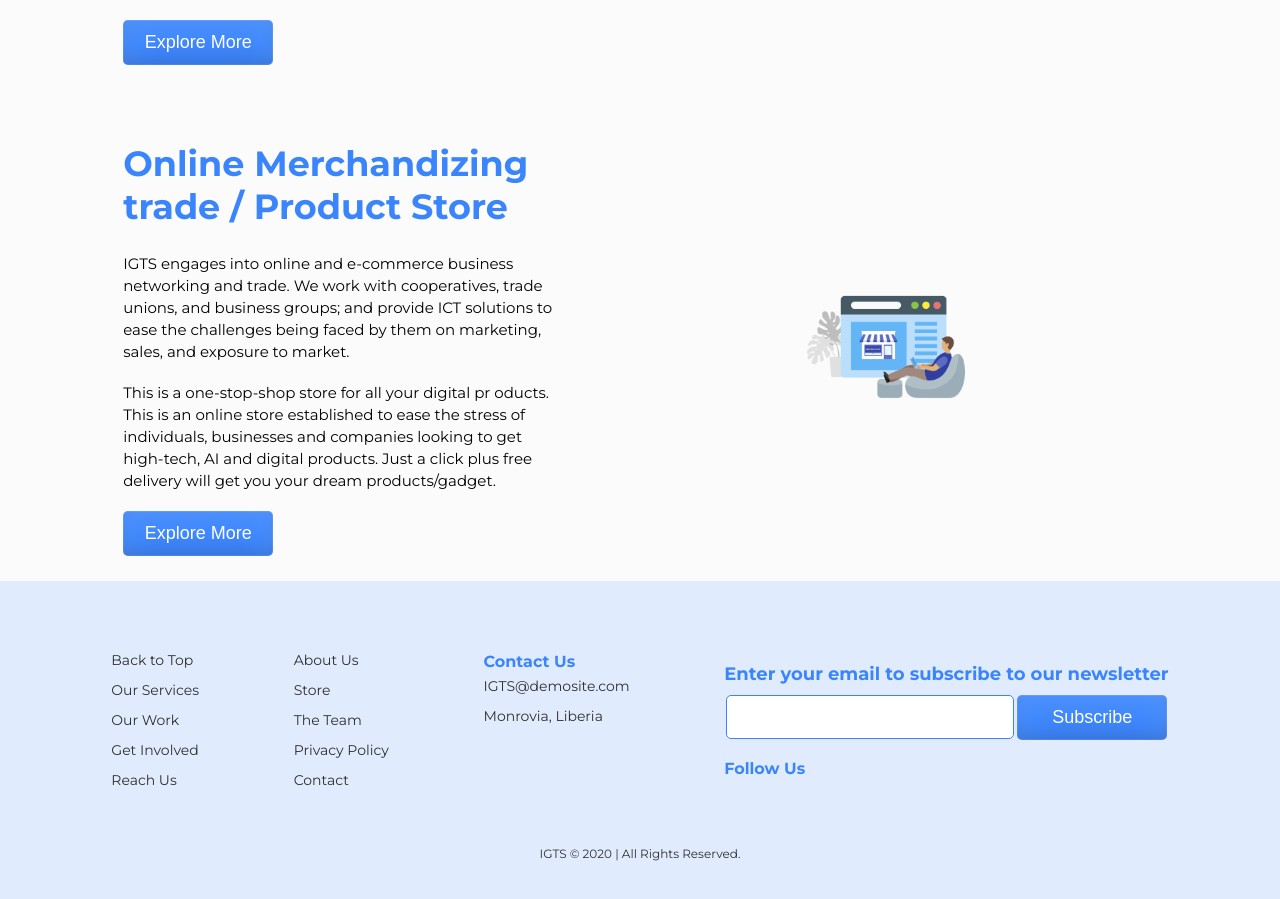
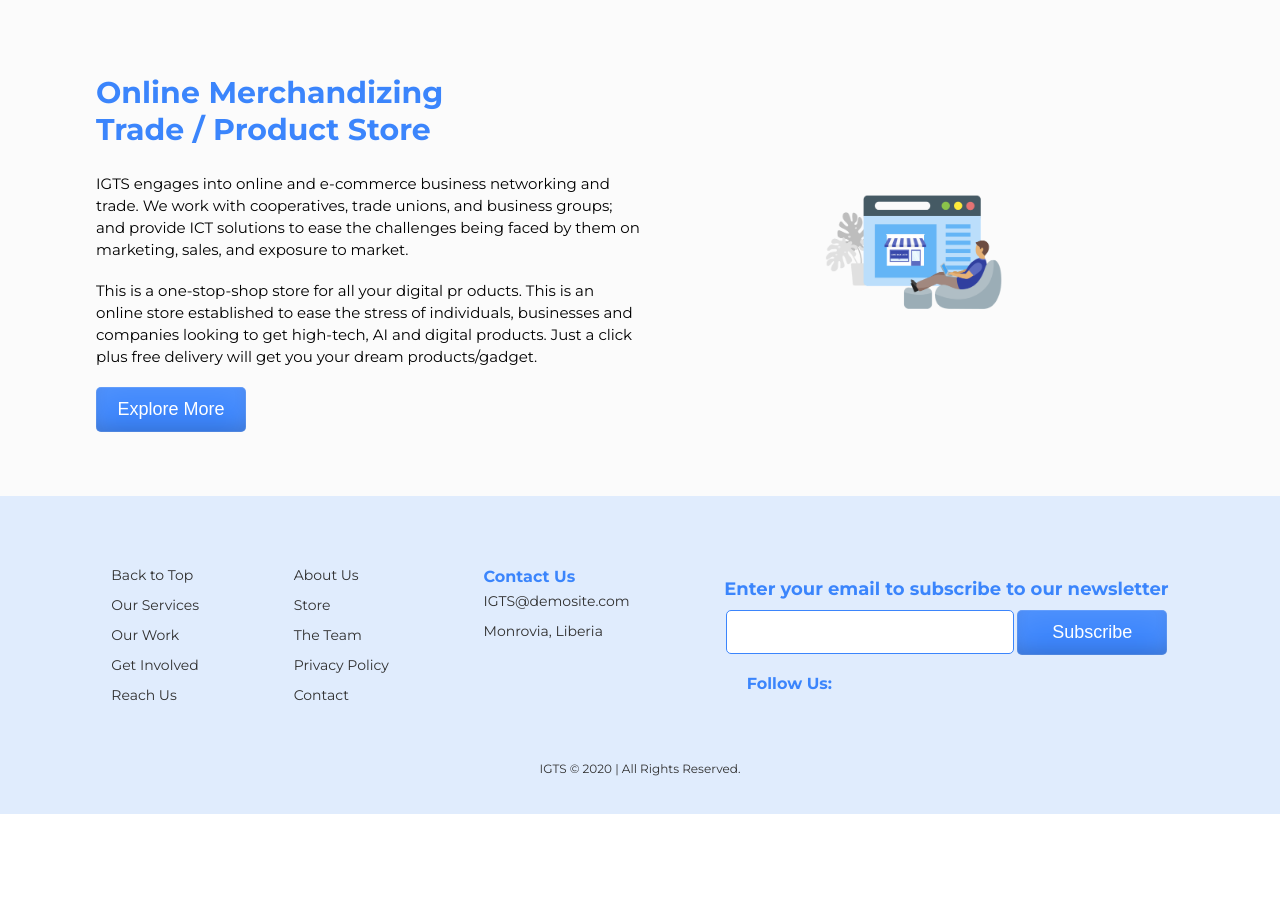
Before and after one commit to musakanneh/igts, a Vue app: page /services in a window 1280 px wide. Shown: the part 1922-2821 px from the top of the page. After the commit the page ends 2736 px from the top, so only its background shows below. Built offline with nearby package versions, Linux system fonts and the light colour scheme; some icons are missing.

Commit message:
Updated footer

```diff
--- a/src/components/Footer.vue
+++ b/src/components/Footer.vue
@@ -27,8 +27,9 @@
       <div>
         <Contact />
         <br />
-        <h3>Follow Us</h3>
+
         <div class="social-medias">
+          <h3>Follow Us:</h3>
           <a href="https://www.facebook.com/">
             <i class="fab fa-facebook"></i
           ></a>
@@ -80,7 +81,7 @@ footer {
   .social-medias {
     display: flex;
     justify-content: space-between;
-    width: 50%;
+    width: 70%;
     float: left;
 
     i {
--- a/src/components/ServiceCard.vue
+++ b/src/components/ServiceCard.vue
@@ -60,7 +60,7 @@
         <article>
           <h1>
             Online Merchandizing <br />
-            trade / Product Store
+            Trade / Product Store
           </h1>
           <p>
             IGTS engages into online and e-commerce business networking and
@@ -102,6 +102,7 @@ export default {
 
 <style lang="scss" scoped>
 body {
+  margin: 3% 0;
   main {
     .sec-one-cover {
       display: flex;
@@ -109,13 +110,12 @@ body {
       flex: auto;
       margin: auto;
       padding: 2% 0;
-      //   border: 1px solid red;
       width: 85%;
       justify-content: space-between;
 
       h1 {
         padding: 25px 0;
-        font-size: 35px;
+        font-size: 30px;
         color: #3b85fc;
         font-weight: 600;
         transition: 200ms;
@@ -123,8 +123,7 @@ body {
       }
 
       article {
-        // border: 1px solid red;
-        width: 40%;
+        width: 50%;
 
         p {
           line-height: 22px;
@@ -135,9 +134,8 @@ body {
       .img-cover {
         width: 50%;
         display: flex;
-        // border: 1px solid red;
         img {
-          width: 45%;
+          width: 50%;
         }
       }
     }
```
